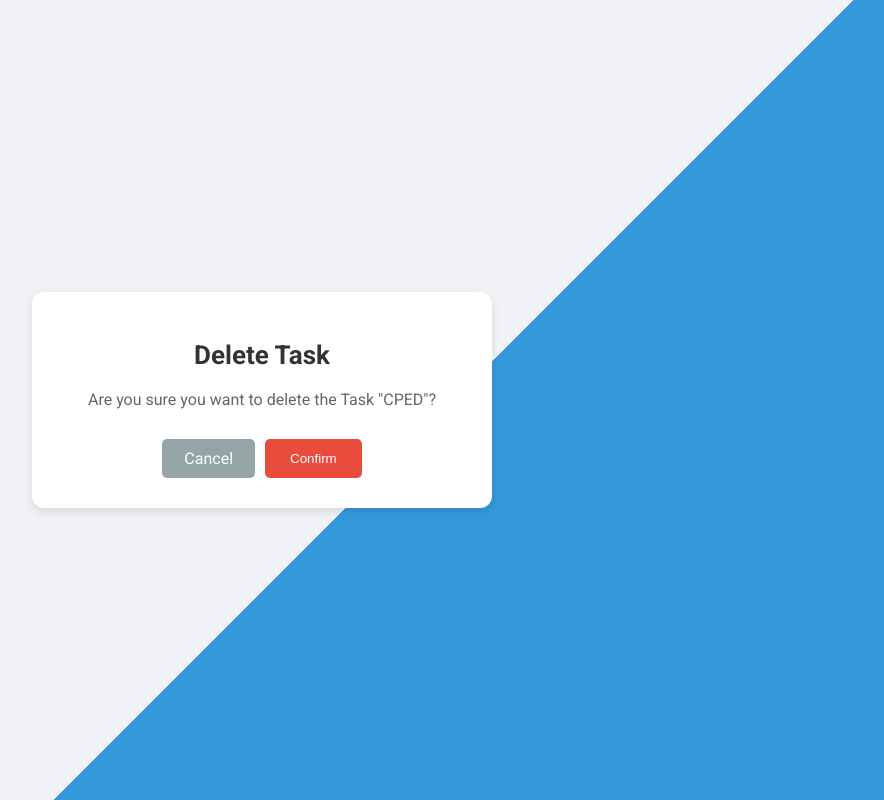
After one commit to hamzamalik22/uett-assistant, a Django app: page /depDelete/09ae60fd-a44a-4e73-b5c1-212963ac2402/ in a window 1280 px wide. The commit adds this page. Shown: the whole page, without its empty margins (378-1262 px from the left). Run offline with Django 5.2, Linux system fonts and the light colour scheme; a user stored in the database is signed in; data comes from the database, SQL or seed files in the repository; both versions use the stored data as it was after the commit.

Commit message:
Addeed staff optimzed ui

```diff
--- /dev/null
+++ b/uettAssistant/staff/templates/staff/delete.html
@@ -0,0 +1,105 @@
+<!DOCTYPE html>
+<html lang="en">
+<head>
+    <meta charset="UTF-8">
+    <meta name="viewport" content="width=device-width, initial-scale=1.0">
+    <title>Delete Task</title>
+    <link href="https://fonts.googleapis.com/css2?family=Roboto:wght@400;500;700&display=swap" rel="stylesheet">
+    <style>
+        body {
+            font-family: 'Roboto', sans-serif;
+            margin: 0;
+            padding: 0;
+            background-color: #f0f2f5;
+            display: flex;
+            justify-content: center;
+            align-items: center;
+            height: 100vh;
+            background: linear-gradient(135deg, #f0f2f5 25%, #3498db 25%, #3498db 50%, #f0f2f5 50%, #f0f2f5 75%, #3498db 75%, #3498db 100%);
+            background-size: 400% 400%;
+            animation: gradient 15s ease infinite;
+        }
+        @keyframes gradient {
+            0% { background-position: 0% 50%; }
+            50% { background-position: 100% 50%; }
+            100% { background-position: 0% 50%; }
+        }
+        .container {
+            background-color: #fff;
+            border-radius: 12px;
+            box-shadow: 0 4px 8px rgba(0, 0, 0, 0.1);
+            padding: 30px;
+            max-width: 400px;
+            width: 100%;
+            text-align: center;
+            animation: fadeIn 1.5s ease;
+        }
+        @keyframes fadeIn {
+            from { opacity: 0; transform: scale(0.9); }
+            to { opacity: 1; transform: scale(1); }
+        }
+        h1 {
+            font-size: 26px;
+            color: #333;
+            margin-bottom: 20px;
+        }
+        p {
+            font-size: 16px;
+            color: #666;
+            margin-bottom: 30px;
+        }
+        .button-container {
+            display: flex;
+            justify-content: center;
+            gap: 10px;
+        }
+        .btn-cancel {
+            display: inline-block;
+            padding: 10px 22px;
+            border: none;
+            border-radius: 5px;
+            cursor: pointer;
+            transition: all 0.3s ease;
+            text-decoration: none;
+        }
+
+        .btn-confirm{
+            display: inline-block;
+            padding: 12px 25px;
+            border: none;
+            border-radius: 5px;
+            cursor: pointer;
+            transition: all 0.3s ease;
+            text-decoration: none;
+
+        }
+        .btn-cancel {
+            background-color: #95a5a6;
+            color: #fff;
+        }
+        .btn-cancel:hover {
+            background-color: #7f8c8d;
+        }
+        .btn-confirm {
+            background-color: #e74c3c;
+            color: #fff;
+        }
+        .btn-confirm:hover {
+            background-color: #c0392b;
+        }
+    </style>
+</head>
+<body>
+    <div class="container">
+        <h1>Delete Task</h1>
+        <p>Are you sure you want to delete the Task "{{item}}"?</p>
+        <div class="button-container">
+            <a href="{% url 'staff_panel' %}" class="btn-cancel">Cancel</a>
+            <form method="POST" action="" style="margin: 0;">
+                {% csrf_token %}
+                <input type="submit" value="Confirm" class="btn-confirm">
+            </form>
+        </div>
+    </div>
+</body>
+</html>
--- a/uettAssistant/staff/urls.py
+++ b/uettAssistant/staff/urls.py
@@ -4,4 +4,13 @@ from . import views
 urlpatterns = [
     path('staff_login/', views.staff_login, name='staff_login'),
     path('staff_panel/', views.staff_panel, name='staff_panel'),
+    path('logoutPage/', views.logoutUser, name='logout'),
+    path('depUpdate/<str:pk>/',views.depUpdate,name='depUpdate'),
+    path('depDelete/<str:pk>/',views.depDelete,name='depDelete'),
+
+    path('semUpdate/<str:pk>/',views.semUpdate,name='semUpdate'),
+    path('semDelete/<str:pk>/',views.semDelete,name='semDelete'),
+
+    path('subUpdate/<str:pk>/',views.subUpdate,name='subUpdate'),
+    path('subDelete/<str:pk>/',views.subDelete,name='subDelete'),
 ]
--- a/uettAssistant/staff/views.py
+++ b/uettAssistant/staff/views.py
@@ -1,8 +1,10 @@
-from django.shortcuts import render, redirect
+from django.shortcuts import render, redirect, get_object_or_404
 from django.contrib.auth.decorators import login_required
 from django.contrib.auth import authenticate, login, logout
 from django.contrib import messages
 from django.contrib.auth.models import User
+from uettApp.models import *
+from .forms import *
 # Create your views here.
 
 def staff_login(request):
@@ -31,7 +33,113 @@ def staff_login(request):
     return render(request, 'staff/login_page.html', context)
 
 
+def logoutUser(request):
+    logout(request)
+    messages.info(request, 'User was logged out!')
+    return redirect('staff_login')
+
+
 @login_required(login_url='staff_login')
 def staff_panel(request):
-    context = {'title': 'Dashboard'}
+    departments = Department.objects.all()
+    subjects = Subject.objects.all()
+    semesters = Semester.objects.all()
+
+
+    context = {'title': 'Dashboard','departments': departments, 'subjects' : subjects, 'semesters' : semesters}
     return render(request, 'staff/Dashboard.html', context)
+
+
+# Department update & Delete
+
+@login_required(login_url='staff_login')
+def depUpdate(request, pk):
+    dep = get_object_or_404(Department, id=pk)
+    form = DepForm(instance=dep)
+
+    if request.method == 'POST':
+        form = DepForm(request.POST, instance=dep)
+        if form.is_valid():
+            form.save()
+            return redirect('staff_panel')
+
+    context = {'form': form}
+
+    if request.headers.get('x-requested-with') == 'XMLHttpRequest':
+        return render(request, 'staff/update.html', context)
+    else:
+        return render(request, 'staff/update.html', context)
+
+@login_required(login_url='staff_login')
+def depDelete(request,pk):
+    dep = Department.objects.get(id=pk)
+
+    if request.method == 'POST':
+        dep.delete()
+        return redirect("staff_panel")
+
+    context = {'item' : dep}
+
+    return render(request,"staff/delete.html",context)
+
+# Semester update & Delete
+
+@login_required(login_url='staff_login')
+def semUpdate(request,pk):
+    sem = Semester.objects.get(id=pk)
+
+    form = SemForm(instance=sem)
+
+    if request.method == 'POST':
+        form = SemForm(request.POST,instance=sem)
+        if form.is_valid():
+            form.save()
+        return redirect('staff_panel')
+
+    context = {'form' : form}
+
+    return render(request,'staff/update.html',context)
+
+@login_required(login_url='staff_login')
+def semDelete(request,pk):
+    sem = Semester.objects.get(id=pk)
+
+    if request.method == 'POST':
+        sem.delete()
+        return redirect("staff_panel")
+
+    context = {'item' : sem}
+
+    return render(request,"staff/delete.html",context)
+
+
+# Subject Update & Delete
+
+
+@login_required(login_url='staff_login')
+def subUpdate(request,pk):
+    sub = Subject.objects.get(id=pk)
+
+    form = SubForm(instance=sub)
+
+    if request.method == 'POST':
+        form = SubForm(request.POST,instance=sub)
+        if form.is_valid():
+            form.save()
+        return redirect('staff_panel')
+
+    context = {'form' : form}
+
+    return render(request,'staff/update.html',context)
+
+@login_required(login_url='staff_login')
+def subDelete(request,pk):
+    sub = Subject.objects.get(id=pk)
+
+    if request.method == 'POST':
+        sub.delete()
+        return redirect("staff_panel")
+
+    context = {'item' : sub}
+
+    return render(request,"staff/delete.html",context)
```
Also changed, not shown: uettAssistant/staff/forms.py (added, +19 -0 lines), uettAssistant/staff/templates/staff/Dashboard.html (+148 -1 lines), uettAssistant/staff/templates/staff/update.html (added, +86 -0 lines), uettAssistant/templates/gpa_base.html (+2 -8 lines), uettAssistant/db.sqlite3.
